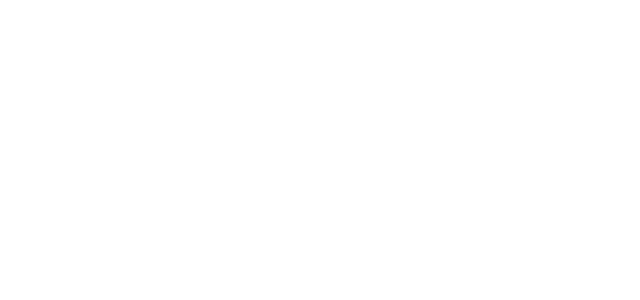
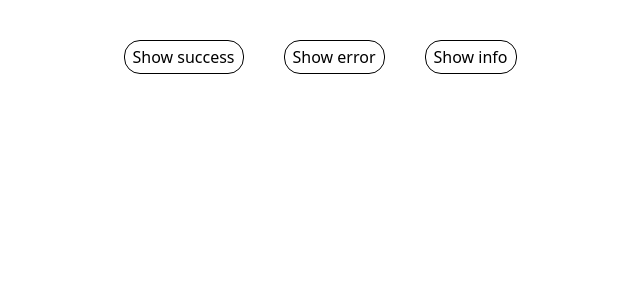
Before and after one commit to hilubabz/Frontend-Task, a React (Vite) app: page /toast in a window 1280 px wide. Before the commit this address had no page. Shown: the top 300 px of the page, without its empty margins (320-960 px from the left). Built offline with nearby package versions, Linux system fonts and the light colour scheme.

Commit message:
Task 7: Toast

```diff
--- a/src/App.tsx
+++ b/src/App.tsx
@@ -5,6 +5,7 @@
 import ContactForm from "./ContactForm"
 import LikeButton from "./LikeButton"
 import LoadingSkeleton from "./LoadingSkeleton"
+import Toast from "./Toast"
 
 function App() {
 
@@ -16,6 +17,7 @@
       <Route path="/contactForm" element={<ContactForm/>}/>
       <Route path="/likeButton" element={<LikeButton/>}/>
       <Route path="/loadingSkeleton" element={<LoadingSkeleton/>}/>
+      <Route path="/toast" element={<Toast/>}/>
     </Routes>
   )
 }
--- /dev/null
+++ b/src/Toast.tsx
@@ -0,0 +1,77 @@
+import { useState } from "react";
+
+const Toast = () => {
+  const [success, setSuccess] = useState<boolean>(false);
+  const [successMessage, setSuccessMessage] = useState<string>("");
+  const [error, setError] = useState<boolean>(false);
+  const [errorMessage, setErrorMessage] = useState<string>("");
+  const [info, setInfo] = useState<boolean>(false);
+  const [infoMessage, setInfoMessage] = useState<string>("");
+
+  const addToast = (message: string, type: string, time: number) => {
+    if (type === "success") {
+      setSuccess(true);
+      setSuccessMessage(message);
+      setTimeout(() => {
+        setSuccess(false);
+      }, time);
+    } else if (type === "error") {
+      setError(true);
+      setErrorMessage(message);
+      setTimeout(() => {
+        setError(false);
+      }, time);
+    } else if (type === "info") {
+      setInfo(true);
+      setInfoMessage(message);
+      setTimeout(() => {
+        setInfo(false);
+      }, time);
+    } else {
+      alert("Invalid type");
+    }
+  };
+  return (
+    <>
+      <div className="flex justify-center mt-10 space-x-10">
+        <button
+          className="px-2 py-1 border-1 rounded-2xl"
+          onClick={() => addToast("Data Saved Successfully", "success", 3000)}
+        >
+          Show success
+        </button>
+        <button
+          className="px-2 py-1 border-1 rounded-2xl"
+          onClick={() => addToast("Error saving data", "error", 5000)}
+        >
+          Show error
+        </button>
+        <button
+          className="px-2 py-1 border-1 rounded-2xl"
+          onClick={() => addToast("Information Loaded", "info", 4000)}
+        >
+          Show info
+        </button>
+      </div>
+      <div className="flex flex-col mt-10 space-y-5 justify-center items-center">
+        {success && (
+          <div className="h-15 w-70 rounded-2xl bg-green-500 text-white flex items-center justify-center">
+            {successMessage}
+          </div>
+        )}
+        {error && (
+          <div className="h-15 w-70 rounded-2xl bg-red-500 text-white flex items-center justify-center">
+            {errorMessage}
+          </div>
+        )}
+        {info && (
+          <div className="h-15 w-70 rounded-2xl bg-blue-500 text-white flex items-center justify-center">
+            {infoMessage}
+          </div>
+        )}
+      </div>
+    </>
+  );
+};
+
+export default Toast;
```
